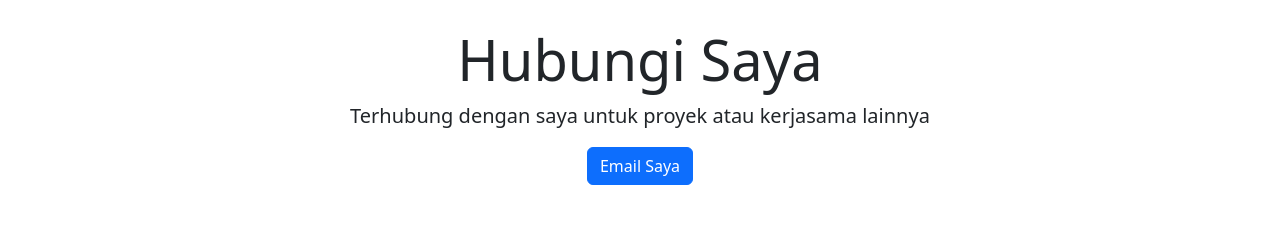
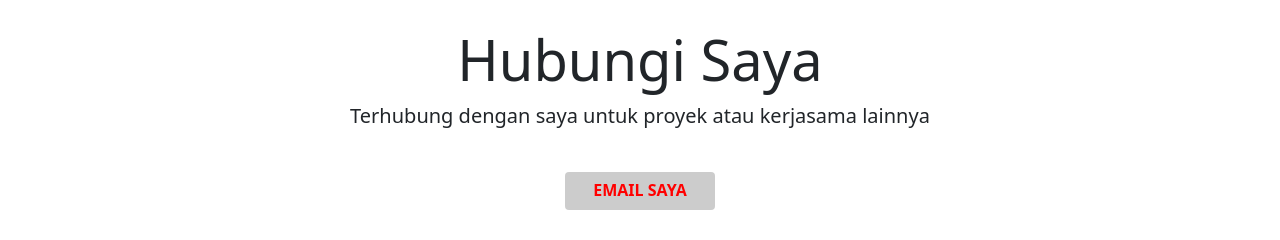
Before and after one commit to ahmadsaputra19/ahmadsaputra19.github.io, a plain HTML site: page index.html in a window 1280 px wide. Shown: the part 822-1062 px from the top of the page. Drawn offline with nearby package versions, Linux system fonts and the light colour scheme; a web font is replaced by a local one.

Commit message:
memperbarui tombol email

```diff
--- a/css/style.css
+++ b/css/style.css
@@ -124,3 +124,36 @@ body {
   margin-top: 10px;
   padding: 3px;
 }
+
+.tombol {
+  background-color: #ccc;
+  padding: 5px 10px;
+  width: 150px;
+  height: 38px;
+  color: red;
+  font-weight: 700;
+  border-radius: 4px;
+  text-transform: uppercase;
+  margin: 25px;
+  overflow: hidden;
+  position: relative;
+}
+
+.tombol::before {
+  content: '';
+  top: 0;
+  left: 0;
+  width: 100%;
+  height: 100%;
+  background: linear-gradient(120deg, trasnparent, #00fffc, transparent);
+  transform: translatex(-100%);
+  transition: 0.6s;
+  position: absolute;
+}
+
+.tombol:hover {
+  color: black;
+  transition: 0.6s;
+  background: transparent;
+  box-shadow: 0 0 20px 5px red;
+}
--- a/index.html
+++ b/index.html
@@ -30,7 +30,7 @@
               <a class="nav-item nav-link text-light" href="#">Skills</a>
               <a class="nav-item nav-link text-light" href="#">About</a>
               <a class="nav-item nav-link text-light" href="#contact">Contact</a>
-              <button class="nav-button nav-link btn btn-primary tombol" href="#">Join Us</button>
+              <button class="nav-button nav-link btn btn-primary btn" href="#">Join Us</button>
             </div>
           </div>
         </div>
@@ -61,7 +61,7 @@
         <h2 class="display-4 text-center">Hubungi Saya</h2>
         <p class="lead text-center">Terhubung dengan saya untuk proyek atau kerjasama lainnya</p>
         <div class="text-center">
-          <a href="adelazzka2@gmail.com" class="btn btn-primary">Email Saya</a>
+          <a href="adelazzka2@gmail.com" class="tombol btn">Email Saya</a>
         </div>
       </div>
     </section>
```
